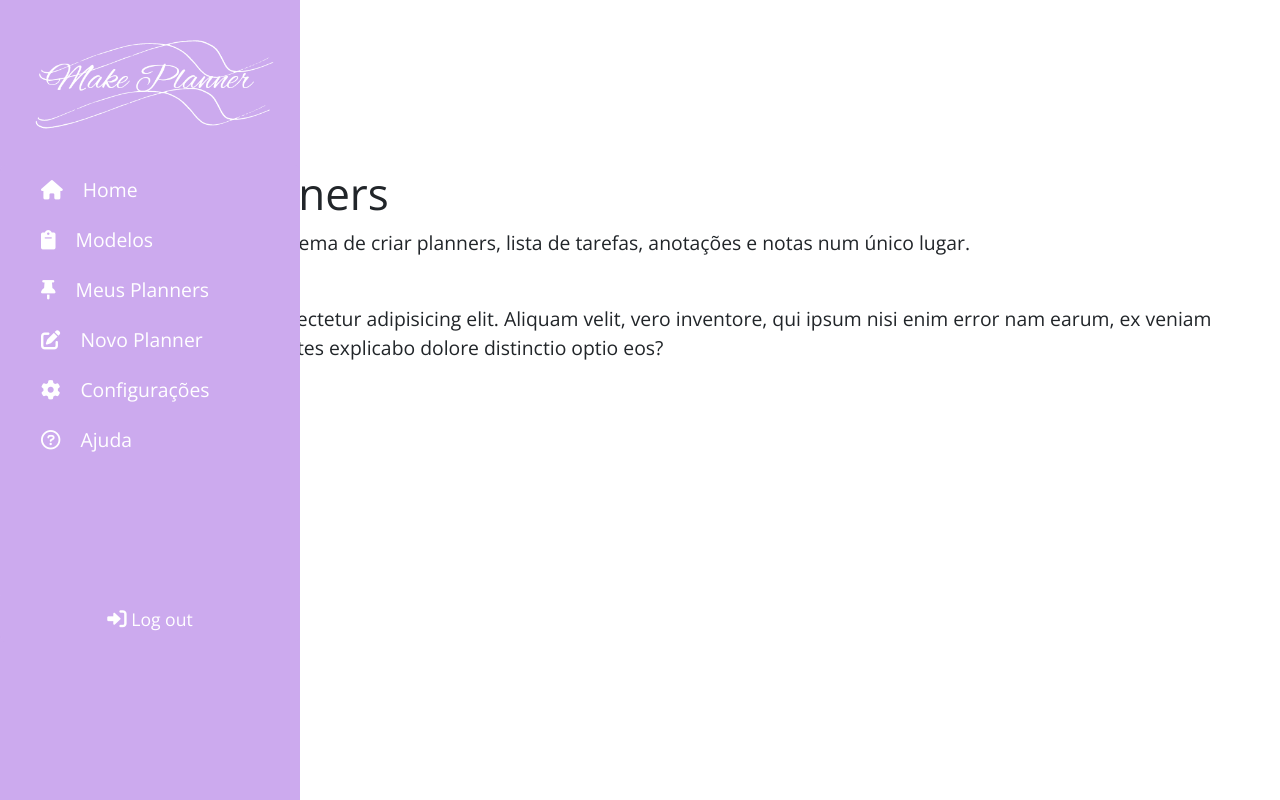
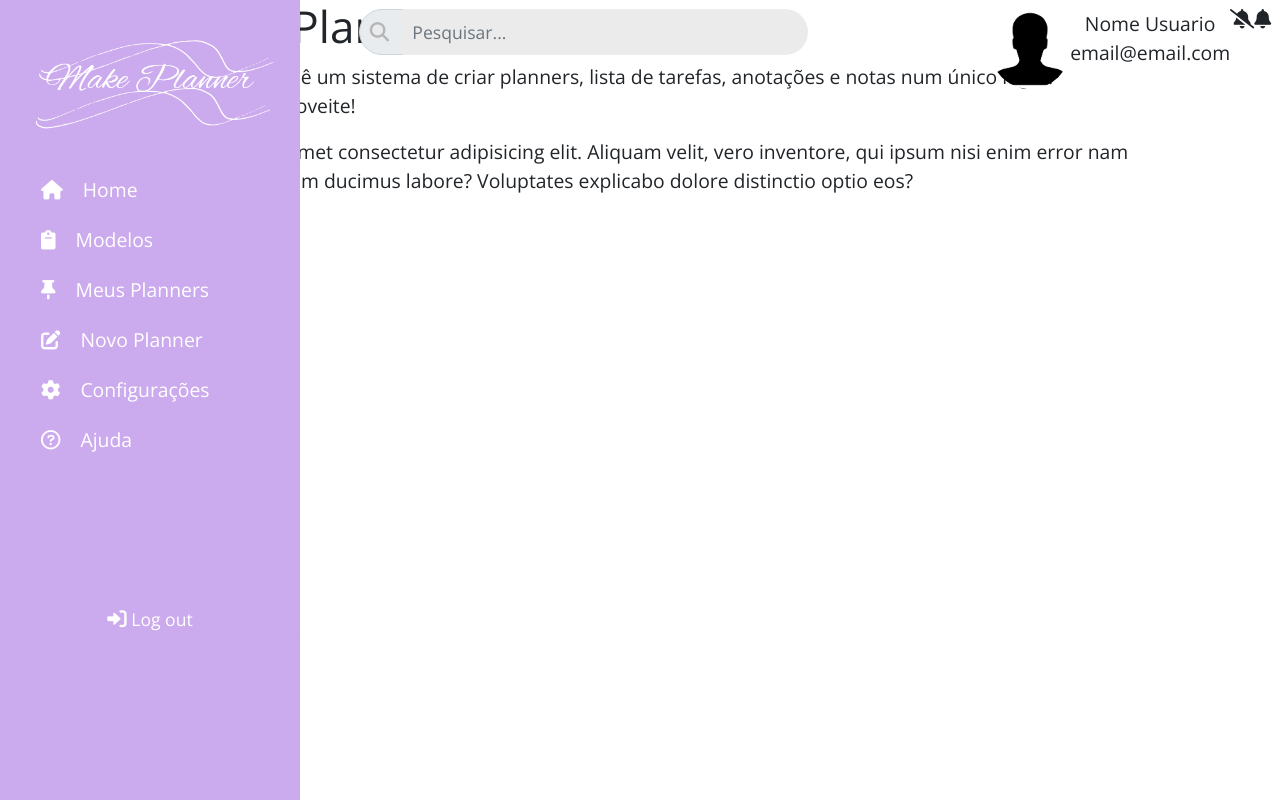
Before and after one commit to PaolaBiscaro/Make-Planner, a PHP site: page / in a window 1280 px wide. Run offline with PHP 8.4, Linux system fonts and the light colour scheme.

Commit message:
criação do menu de icone de perfil e barra de pesquisa

```diff
--- a/assets/css/main.css
+++ b/assets/css/main.css
@@ -1,19 +1,50 @@
-*{
+* {
     font-family: 'Open Sans', sans-serif;
-    margin:0;
+    margin: 0;
     padding: 0;
     box-sizing: border-box;
     font-size: 1.1rem;
 }
 
-header {
-    color: #ffffff;
-    display: flex;
-    justify-content: left;
-    align-items: left;
+
+#cabecalho {
+    position: fixed;
+    width: 100vw;
+    text-align: center;
+
+
 }
 
-#menu{
+#iconePesquisa{
+   margin-left: 350px;
+    border-top-left-radius: 50px;
+    border-end-start-radius: 50px;
+    padding-left: 10px;
+    color: #b6b6b6;
+    text-align: right;
+
+}
+
+
+
+#txtPesquisa{
+    background-color: #ebebeb;
+    border-top-right-radius:50px;
+    border-end-end-radius: 50px;
+    border: none;
+    padding: 10px 10px 10px 10px;
+    box-shadow: 0 0 0 0;
+    outline: 0;
+}
+
+#imgPerfil{
+    border-radius: 100%;
+}
+
+
+
+
+#menu {
     position: fixed;
     height: 100%;
     width: 300px;
@@ -22,8 +53,8 @@ header {
 
 }
 
-.btn-group-vertical{
-    position:absolute;
+.btn-group-vertical {
+    position: absolute;
     width: 100%;
     border-radius: none;
 
@@ -42,7 +73,7 @@ header {
 
 .btn-group-vertical button:hover {
     text-decoration: none;
-    color:#ffffff;
+    color: #ffffff;
     background-color: #ba8de7;
     border-color: #ba8de7;
 }
@@ -54,7 +85,7 @@ header {
 }
 
 
-.btn-group-vertical a{
+.btn-group-vertical a {
     position: relative;
     text-decoration: none;
     color: #ffffff;
@@ -62,8 +93,8 @@ header {
 
 }
 
- .btn-group-vertical a:hover{
-     color:#ffffff;
+.btn-group-vertical a:hover {
+    color: #ffffff;
 }
 
 .btn-group-vertical a i {
--- a/includes/cabecalho.php
+++ b/includes/cabecalho.php
@@ -21,8 +21,8 @@
 </head>
 
 <header>
-    <nav id="menu">
-
+    <nav>
+        <div id="menu">
             <a href="/index.php"><img src="/assets/img/logo.png" width="300px"></a>
 
             <div class="btn-group-vertical" role="group" aria-label="Vertical button group">
@@ -35,20 +35,28 @@
 
 
                 <button id="buttonLogout" type="button" class="btn btn-dark"><i class="fa-solid fa-right-to-bracket"></i> Log out</button>
+            </div>
+        </div>
 
+        <div id="cabecalho">
+            <div class="d-flex ">
+                <div class="p-2 flex-fill">
+                    <div class="input-group mb-3">
+                        <span class="input-group-text" id="iconePesquisa"><i class="fa-solid fa-magnifying-glass"></i></span>
+                        <input id="txtPesquisa" type="text" class="form-control" placeholder="Pesquisar..." aria-label="Username" aria-describedby="basic-addon1">
+                        <!-- <input id="txtPesquisa" type="text" placeholder="Pesquisar..."> -->
                     </div>
-    </nav>
-    <nav>
-        <div>
-            <label></label>
-            <i class="fa-solid fa-magnifying-glass"></i><input type="text" placeholder="Pesquisar...">
                 </div>
-        <div>
-            <img>
+
+                <div class="p-2 flex-fill d-flex justify-content-end">
+
+                    <img id="imgPerfil" src="/assets/img/iconeperfil.png" width="80px">
                     <p>Nome Usuario <br>
                         email@email.com</p>
                     <i class="fa-solid fa-bell-slash"></i>
                     <i class="fa-solid fa-bell"></i>
                 </div>
+            </div>
+        </div>
     </nav>
 </header>
--- a/index.php
+++ b/index.php
@@ -20,12 +20,14 @@ include_once CABECALHO;
 </head>
 
 <body>
-    <h1>Faça seus Planners</h1>
+    <div class="container">
+        <h1>Faça seus Planners</h1>
 
-    <p id="texto">Nosso site oferece á você um sistema de criar planners, lista de tarefas, anotações e notas num único lugar.<br>
-        Faça seu cadastro e aproveite!</p>
+        <p id="texto">Nosso site oferece á você um sistema de criar planners, lista de tarefas, anotações e notas num único lugar.<br>
+            Faça seu cadastro e aproveite!</p>
 
-    <p>Lorem ipsum dolor sit amet consectetur adipisicing elit. Aliquam velit, vero inventore, qui ipsum nisi enim error nam earum, ex veniam quidem ducimus labore? Voluptates explicabo dolore distinctio optio eos?</p>
+        <p>Lorem ipsum dolor sit amet consectetur adipisicing elit. Aliquam velit, vero inventore, qui ipsum nisi enim error nam earum, ex veniam quidem ducimus labore? Voluptates explicabo dolore distinctio optio eos?</p>
+    </div>
 </body>
 
 
```
Also changed, not shown: assets/img/iconeperfil.png (added). Lines whose indentation alone changed are shown as unchanged.
